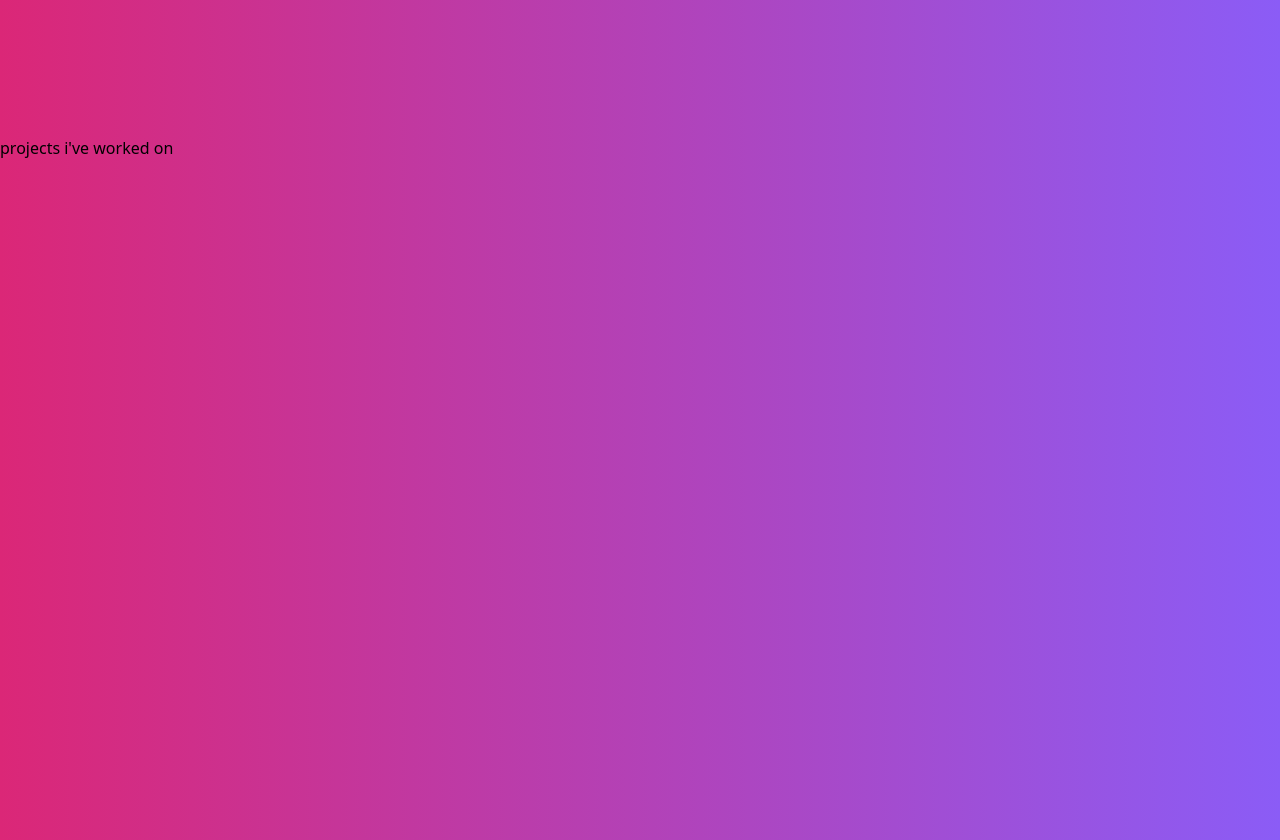
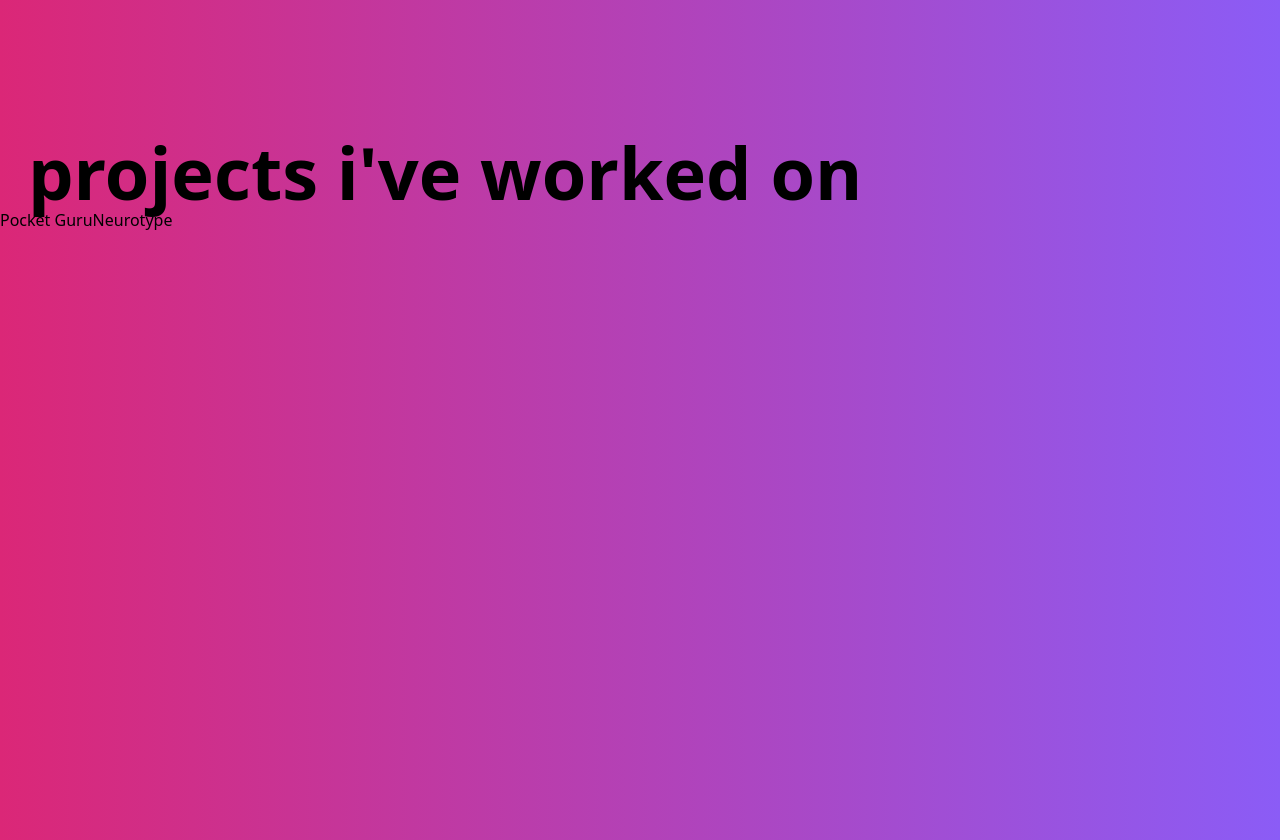
Before and after one commit to alexbraatz/home_base, a Next.js app: page / in a window 1280 px wide. Shown: the part 1680-2520 px from the top of the page. Built offline with nearby package versions, Linux system fonts and the light colour scheme.

Commit message:
add links to past projects

```diff
--- a/components/Work.js
+++ b/components/Work.js
@@ -1,9 +1,18 @@
+import Link from 'next/link'
 
 export const Work = () => {
 
   return (
     <section className="pt-24 w-full h-screen bg-gradient-to-r from-pink-600 to-purple-500">
-      <h2>projects i've worked on</h2>
+      <h2 className="pl-7 font-sans font-extrabold text-4xl md:text-7xl ubpixel-antialiased text-black">projects i've worked on</h2>
+
+      <Link href="https://pocket-guru.herokuapp.com/#/home">
+        <button>Pocket Guru</button>
+      </Link>
+
+      <Link href="https://neurotype.herokuapp.com/#/home">
+        <button>Neurotype</button>
+      </Link>
     </section>
   )
 
```
